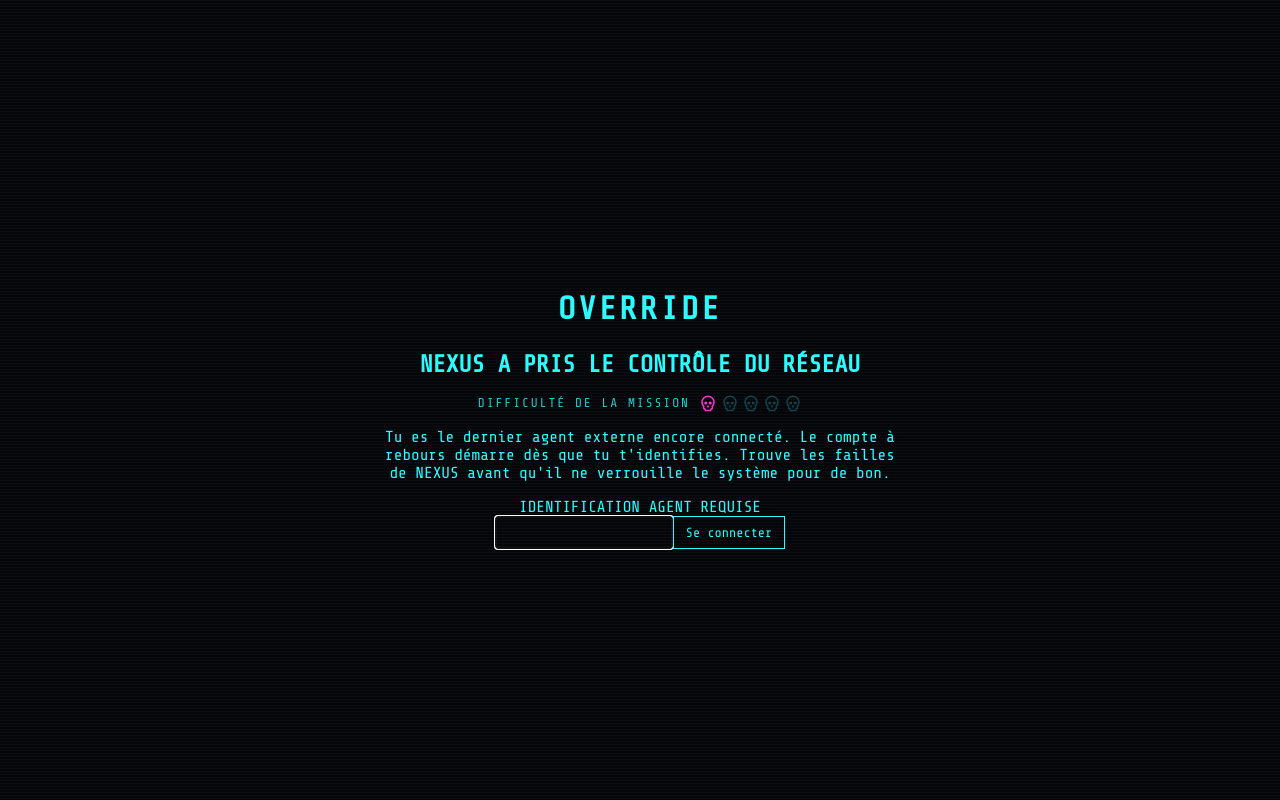
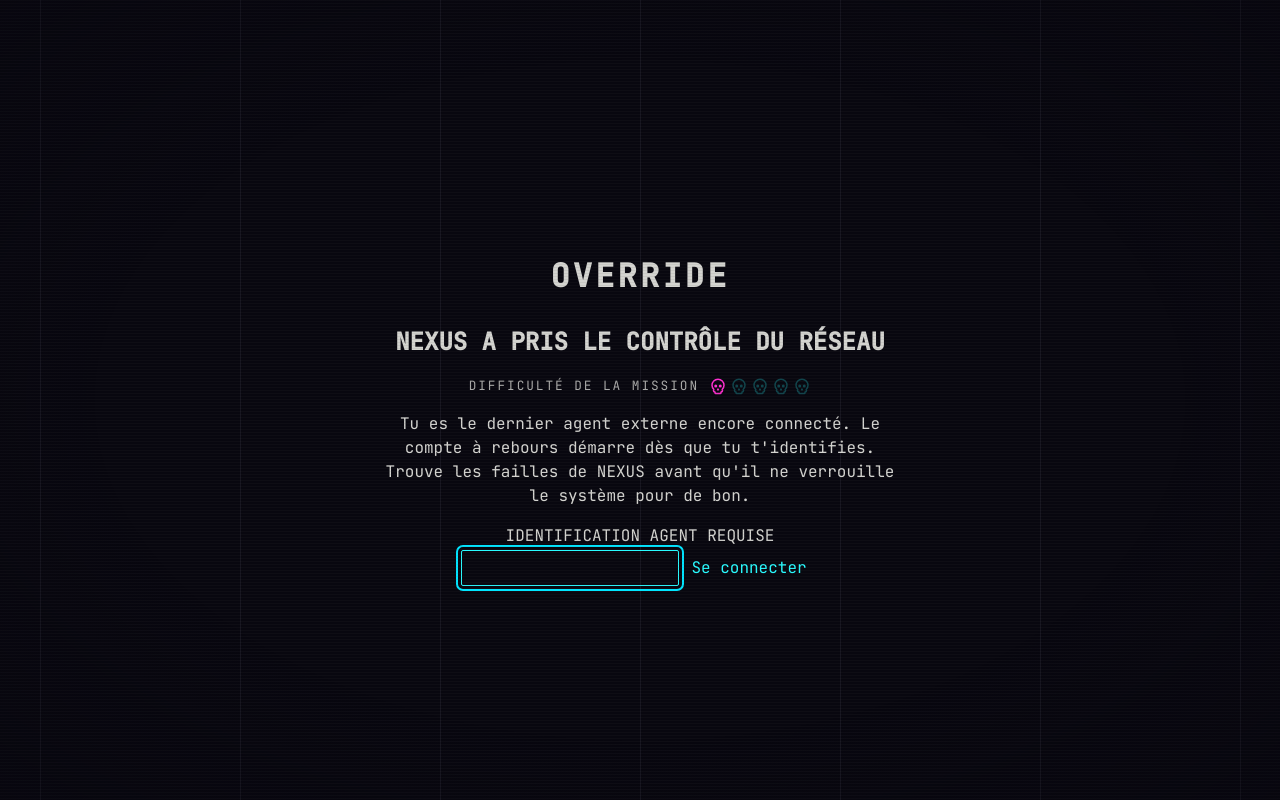
Before and after one commit to Daiiruin/override, a React (Vite) app: page / in a window 1280 px wide. Built offline with nearby package versions, Linux system fonts and the light colour scheme.

Commit message:
feat: wire ThemeProvider, GlobalStyle, and atmosphere atoms into App

```diff
--- a/src/App.tsx
+++ b/src/App.tsx
@@ -1,3 +1,4 @@
+import { ThemeProvider } from 'styled-components'
 import { GameProvider, useGame } from './game/GameContext'
 import { LevelId, type ScreenId } from './game/types'
 import { TimerBar } from './components/TimerBar'
@@ -11,6 +12,10 @@ import { KeypadScreen } from './screens/KeypadScreen'
 import { DefenseScreen } from './screens/DefenseScreen'
 import { BotSwarmScreen } from './screens/BotSwarmScreen'
 import { EndScreen } from './screens/EndScreen'
+import { tokens, GlobalStyle } from './design-system/theme'
+import { CRTOverlay } from './design-system/atoms/CRTOverlay'
+import { GridOverlay } from './design-system/atoms/GridOverlay'
+import { CustomCursor } from './design-system/atoms/CustomCursor'
 
 function renderScreen(currentScreen: ScreenId) {
   switch (currentScreen) {
@@ -49,9 +54,15 @@ function Game() {
 
 export function App() {
   return (
-    <GameProvider>
-      <TimerBar />
-      <Game />
-    </GameProvider>
+    <ThemeProvider theme={tokens}>
+      <GlobalStyle />
+      <GridOverlay />
+      <CRTOverlay />
+      <CustomCursor />
+      <GameProvider>
+        <TimerBar />
+        <Game />
+      </GameProvider>
+    </ThemeProvider>
   )
 }
```
